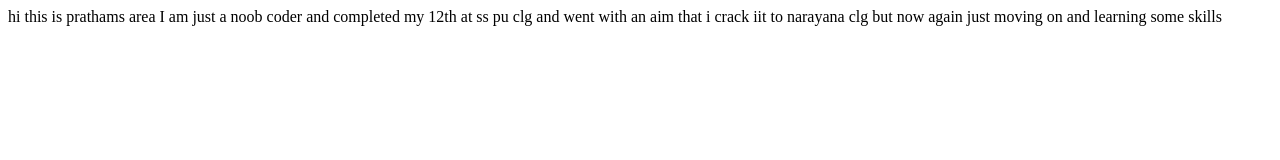
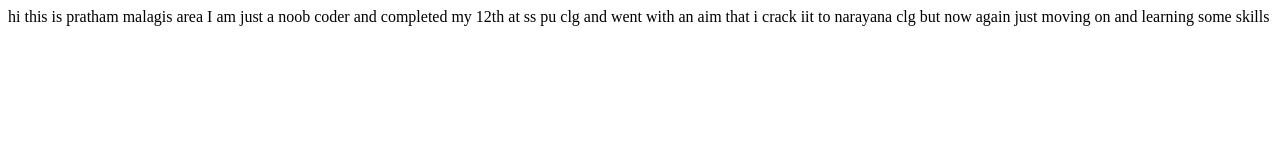
Before and after one commit to prathamsmalagi717/prathams-area, a plain HTML site: page index.html in a window 1280 px wide. Drawn offline with Linux system fonts and the light colour scheme.

Commit message:
fix: implementation

```diff
--- a/index.html
+++ b/index.html
@@ -6,7 +6,7 @@
     <title>Document</title>
 </head>
 <body>
-    hi this is prathams area
+    hi this is pratham malagis area
     I am just a noob coder and completed my 12th at ss pu clg
 and went with an aim that i crack iit to narayana clg but now again just moving on and learning some skills
 </body>
```
